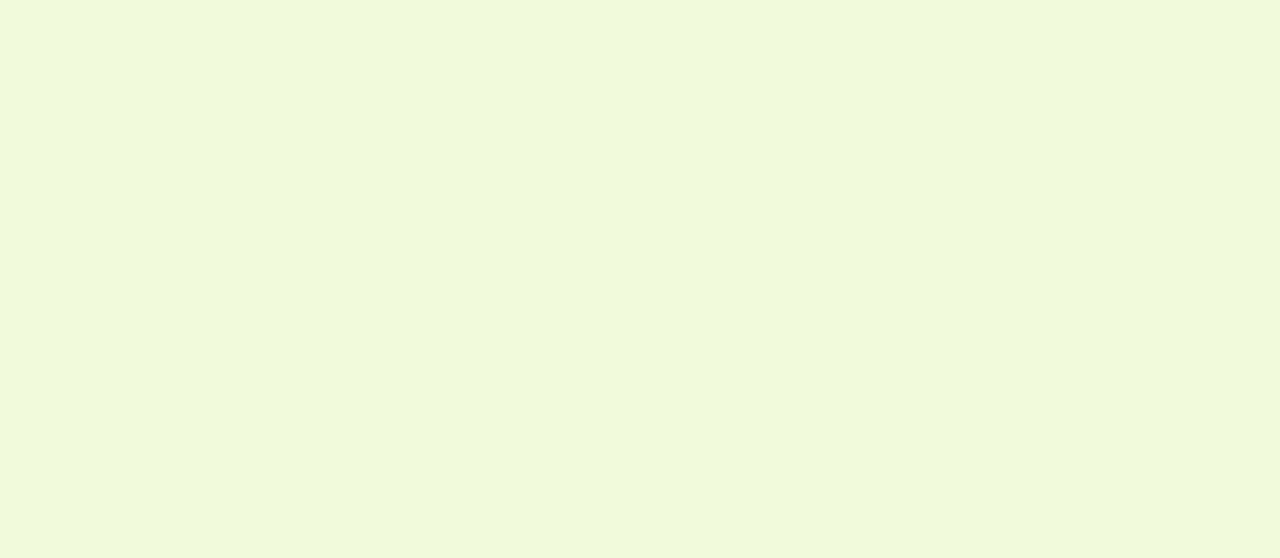
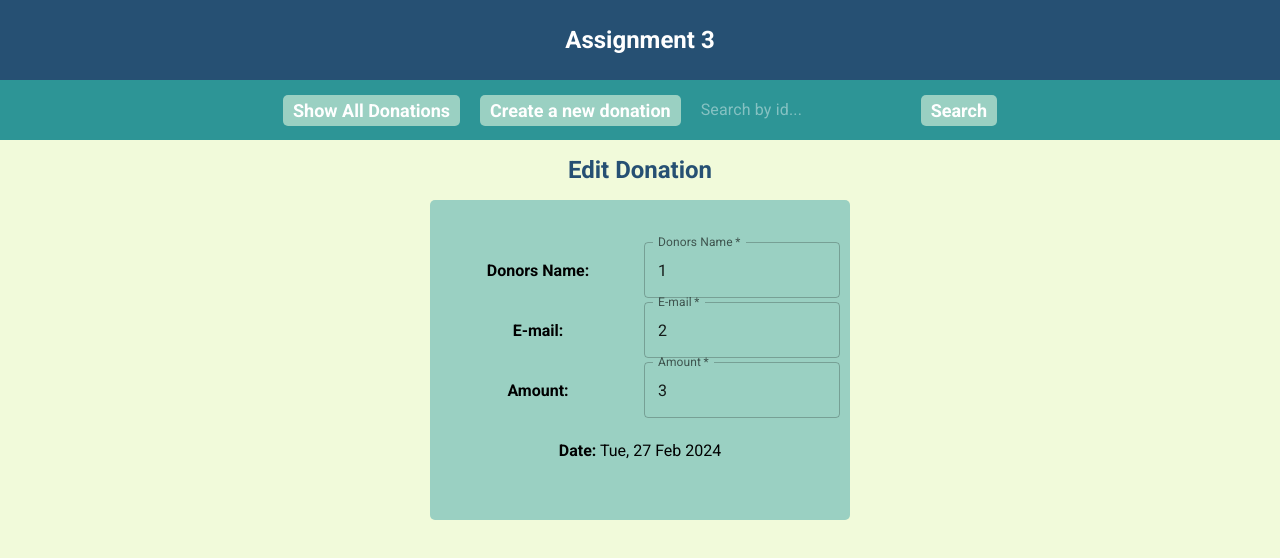
Before and after one commit to asafzaf/Donations-App, a React (Vite) app: page /edit/1 in a window 1280 px wide. Before the commit this address had no page. Shown: the top 558 px of the page. Built offline with nearby package versions, Linux system fonts and the light colour scheme; no server answers.

Commit message:
created screen for editing donations

```diff
--- a/package.json
+++ b/package.json
@@ -10,8 +10,9 @@
     "preview": "vite preview"
   },
   "dependencies": {
-    "@emotion/react": "^11.11.3",
+    "@emotion/react": "^11.11.4",
     "@emotion/styled": "^11.11.0",
+    "@mui/icons-material": "^5.15.11",
     "@mui/material": "^5.15.11",
     "axios": "^1.6.7",
     "react": "^18.2.0",
--- a/src/components/DonationForm.jsx
+++ b/src/components/DonationForm.jsx
@@ -5,13 +5,13 @@ import "../styles.css";
 
 const DonationForm = (props) => {
   const [name, setName] = useState(
-    props.donation?.name ? props.donation?.name : ""
+    props.donation.name ? props.donation.name : "1"
   );
   const [email, setEmail] = useState(
-    props.donation?.email ? props.donation?.email : ""
+    props.donation.email ? props.donation.email : "2"
   );
   const [amount, setAmount] = useState(
-    props.donation?.amount ? props.donation?.amount : ""
+    props.donation.amount ? props.donation.amount : "3"
   );
 
   const date = props.donation?.date
--- a/src/http/http.jsx
+++ b/src/http/http.jsx
@@ -15,8 +15,6 @@ const getDonations = async () => {
 
 const getDonationById = async (id) => {
     const response = await http.get(`/api/donations/items/${id}`);
-    console.log("getbyid: " + id);
-    console.log(response.data.data.donation);
     return response.data.data.donation;
 }
 
--- a/src/router/router.jsx
+++ b/src/router/router.jsx
@@ -2,6 +2,7 @@ import { Routes, Route } from "react-router-dom";
 import AllDonationsScreen from "../screens/AllDonationsScreen";
 import CreateDonationScreen from "../screens/CreateDonationScreen";
 import DonationItemScreen from "../screens/DonationItemScreen";
+import EditDonationScreen from "../screens/EditDonationScreen";
 
 const Router = () => {
   return (
@@ -9,6 +10,7 @@ const Router = () => {
       <Route path="/" element={<AllDonationsScreen />} />
       <Route path="/create" element={<CreateDonationScreen />} />
       <Route path="/:id" element={<DonationItemScreen />} />
+      <Route path="/edit/:id" element={<EditDonationScreen />} />
     </Routes>
   );
 };
--- a/src/screens/DonationItemScreen.jsx
+++ b/src/screens/DonationItemScreen.jsx
@@ -1,11 +1,13 @@
 import { useEffect, useState } from "react";
 import { getDonationById } from "../http/http";
-import { useParams } from "react-router-dom";
+import { NavLink, useParams } from "react-router-dom";
 import { Box } from "@mui/material";
 import Header from "../components/Header";
 import NavBar from "../components/NavBar";
 import Title from "../components/Title";
 import "../styles.css";
+import EditIcon from "@mui/icons-material/Edit";
+import DeleteIcon from "@mui/icons-material/Delete";
 
 const DonationItemScreen = () => {
   const [item, setItem] = useState({});
@@ -32,6 +34,12 @@ const DonationItemScreen = () => {
       <Box className="container">
         <p>{isLoading ? "Loading..." : null}</p>
         <Box className="item">
+          <Box className="sideButtons">
+            <NavLink to={`/edit/${id}`} style={{textDecoration: 'none', color: 'black'}}>
+              <EditIcon className="iconButton" />
+            </NavLink>
+            <DeleteIcon className="iconButton" />
+          </Box>
           <h3>
             <b>Donors Name:</b> {item.name}
           </h3>
--- /dev/null
+++ b/src/screens/EditDonationScreen.jsx
@@ -0,0 +1,39 @@
+import { useState, useEffect } from "react";
+import { Box } from "@mui/material";
+import Header from "../components/Header";
+import NavBar from "../components/NavBar";
+import Title from "../components/Title";
+import "../styles.css";
+import DonationForm from "../components/DonationForm";
+import { getDonationById } from "../http/http";
+import { useParams } from "react-router-dom";
+
+const EditDonationScreen = () => {
+    const [donation, setDonation] = useState({});
+    const [isLoading, setIsLoading] = useState(true);
+
+    const { id } = useParams();
+
+    useEffect(() => {
+        getDonationById(id)
+            .then((response) => setDonation(response))
+            .catch((error) => console.log(error));
+        setIsLoading(false);
+    }, [id]);
+
+
+  return (
+    <div>
+      <Header />
+      <NavBar />
+      <Title title="Edit Donation" />
+      <Box className="container">
+        <Box className="item">
+            {isLoading ? "Loading..." : <DonationForm donation={donation} />}
+        </Box>
+      </Box>
+    </div>
+  );
+};
+
+export default EditDonationScreen;
--- a/src/styles.css
+++ b/src/styles.css
@@ -104,6 +104,24 @@
     justify-content: center;
     align-items: start;
     padding: 10px;
+    margin: 10px;
     background-color: #9AD0C2;
     border-radius: 5px;
-    box-shadow:  2px 1px -1px rgba(0,0,0,0.2), 0px 1px 1px 0px rgba(0,0,0,0.14), 0px 1px 3px 0px rgba(0,0,0,0.12);}
+    box-shadow:  2px 1px -1px rgba(0,0,0,0.2), 0px 1px 1px 0px rgba(0,0,0,0.14), 0px 1px 3px 0px rgba(0,0,0,0.12);
+}
+
+    .sideButtons {
+        position: relative;
+        top: -8%;
+        left: 41%;
+    }
+
+    .iconButton {
+        margin: 5px;
+        padding: 5px;
+    }
+
+    .iconButton:hover {
+        background-color: #2D9596;
+        border-radius: 5px;
+    }
```
Also changed, not shown: 1 other file (tests, documents, lock files or other folders).
